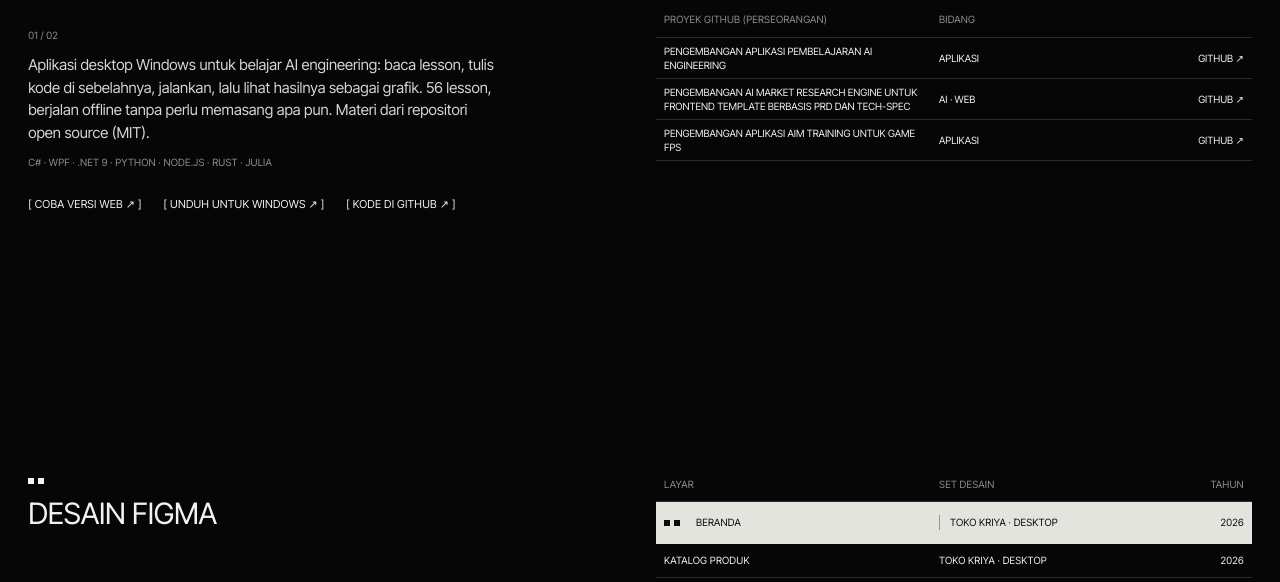
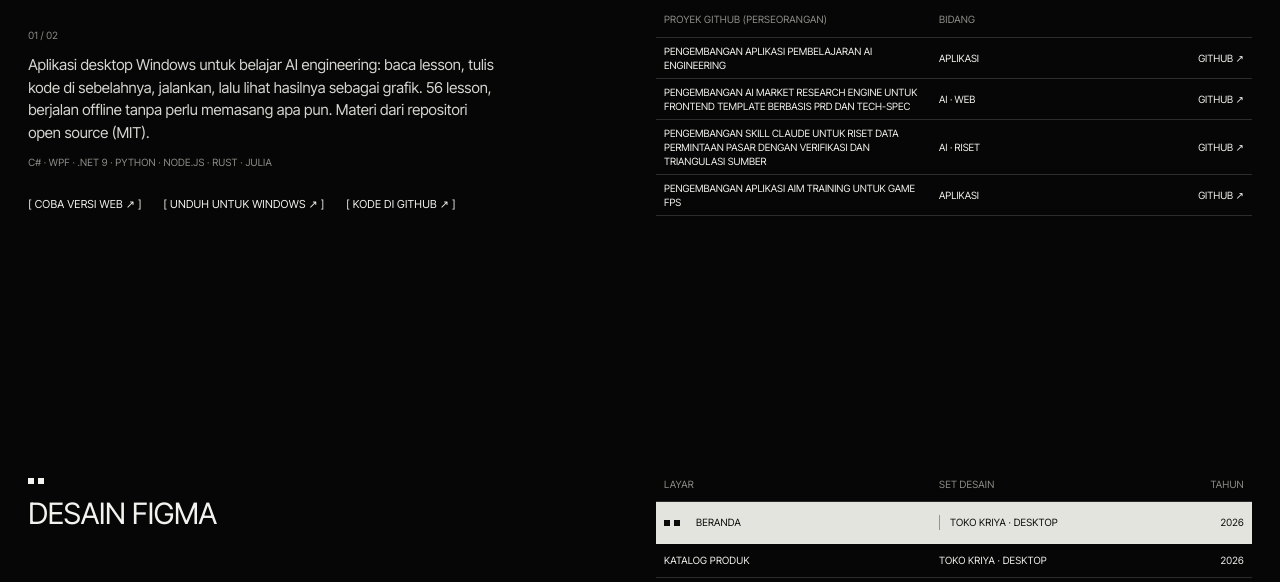
Before and after one commit to FazaRizkyA/FazaRizkyA.github.io, a plain HTML site: page index.html in a window 1280 px wide. Shown: the part 2060-2642 px from the top of the page. Drawn offline with nearby package versions, Linux system fonts and the light colour scheme.

Commit message:
Proyek GitHub: tambah skill riset permintaan pasar (riset-permintaan-pasar)

```diff
--- a/index.html
+++ b/index.html
@@ -125,6 +125,7 @@
           <div class="table__head tiny"><span>Proyek GitHub (perseorangan)</span><span>Bidang</span><span></span></div>
           <a class="srow srow--link" href="https://github.com/FazaRizkyA/ruang-latih" target="_blank" rel="noopener"><span>Pengembangan aplikasi pembelajaran AI engineering</span><span>Aplikasi</span><span>GitHub ↗</span></a>
           <a class="srow srow--link" href="https://github.com/FazaRizkyA/ai-market-research-prd" target="_blank" rel="noopener"><span>Pengembangan AI market research engine untuk frontend template berbasis PRD dan TECH-SPEC</span><span>AI · Web</span><span>GitHub ↗</span></a>
+          <a class="srow srow--link" href="https://github.com/FazaRizkyA/riset-permintaan-pasar" target="_blank" rel="noopener"><span>Pengembangan skill Claude untuk riset data permintaan pasar dengan verifikasi dan triangulasi sumber</span><span>AI · Riset</span><span>GitHub ↗</span></a>
           <a class="srow srow--link" href="https://github.com/FazaRizkyA/AimTraining" target="_blank" rel="noopener"><span>Pengembangan aplikasi aim training untuk game FPS</span><span>Aplikasi</span><span>GitHub ↗</span></a>
         </div>
       </div>
```
